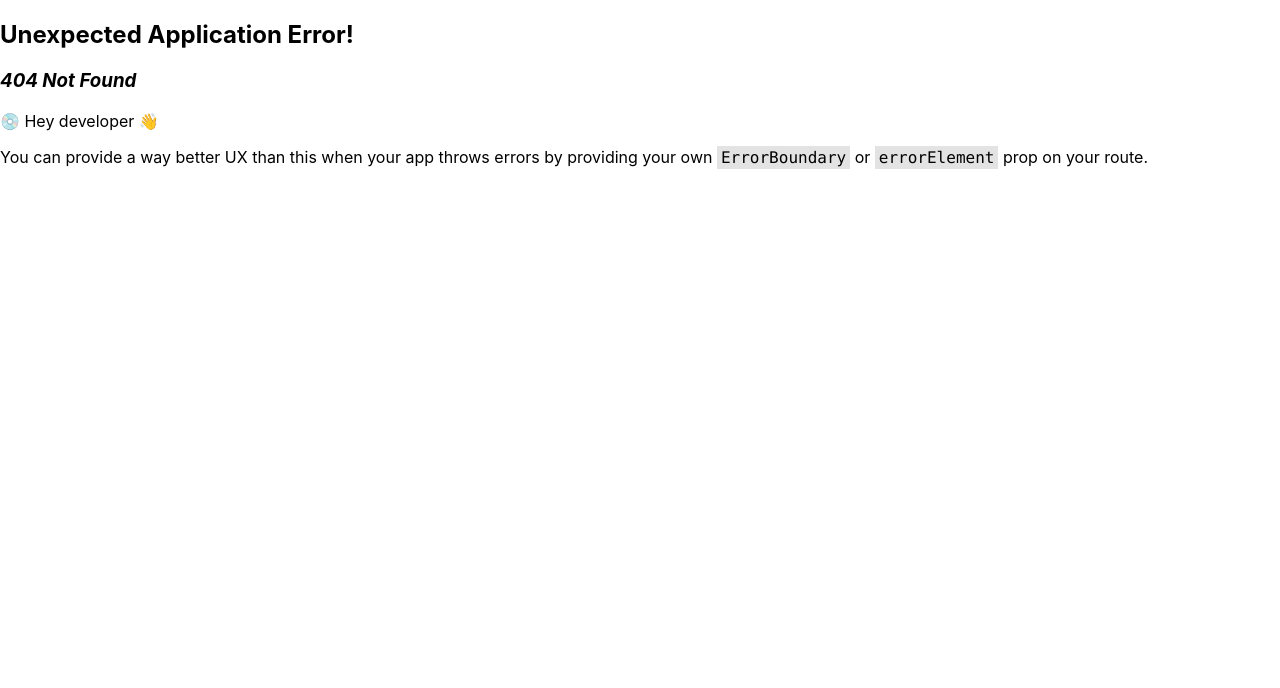
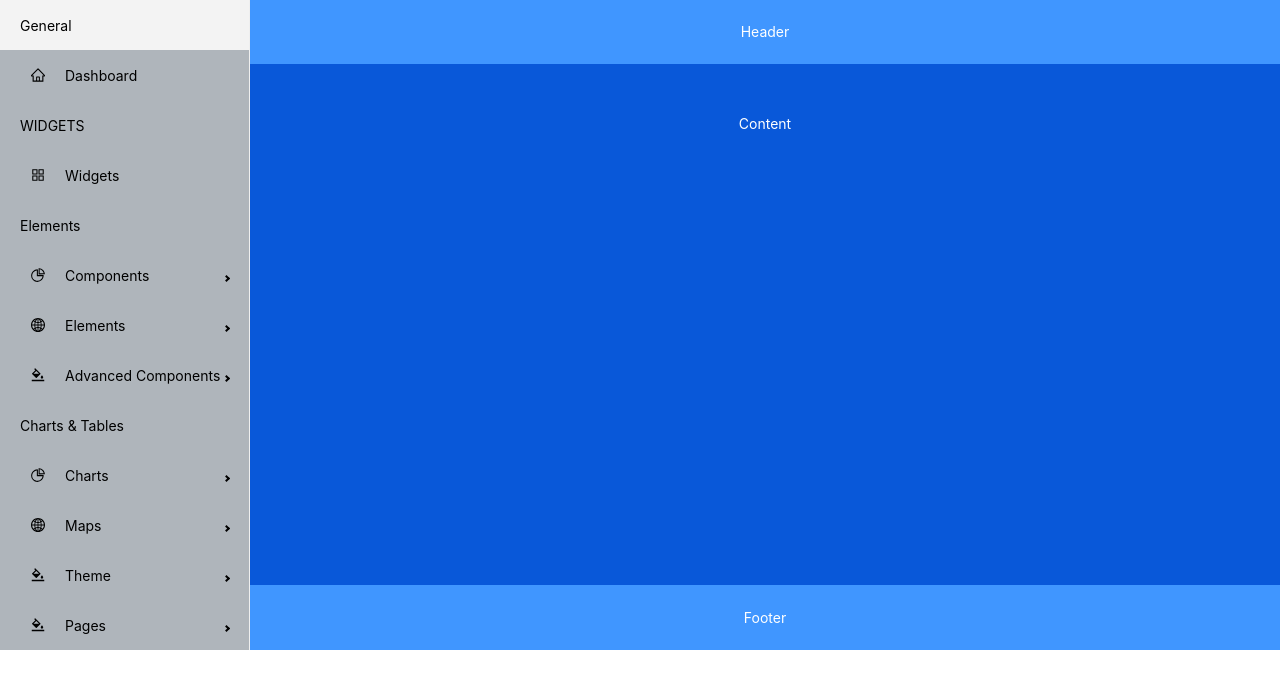
Before and after one commit to Dhanunjayanaidu/react-sample, a React (Create React App) app: page /home in a window 1280 px wide. Before the commit this address had no page. Shown: the top 688 px of the page. Built offline with nearby package versions, Linux system fonts and the light colour scheme.

Commit message:
added routes for the menu using react useNavigate hook

```diff
--- a/src/components/Menu/Menu.jsx
+++ b/src/components/Menu/Menu.jsx
@@ -1,4 +1,4 @@
-import React, { useState } from "react";
+import React from "react";
 import {
   AppstoreOutlined,
   DatabaseOutlined,
@@ -10,10 +10,11 @@ import {
   MailOutlined,
   //   MenuFoldOutlined,
   //   MenuUnfoldOutlined,
-  PieChartOutlined,
-  SettingOutlined,
+  // PieChartOutlined,
+  // SettingOutlined,
 } from "@ant-design/icons";
 import { Menu } from "antd";
+import { useNavigate } from "react-router-dom";
 
 function getItem(label, key, icon, children, type) {
   return {
@@ -28,26 +29,26 @@ function getItem(label, key, icon, children, type) {
 const items = [
   getItem(
     "MAIN",
-    "grp",
+    "grp1",
     null,
-    [getItem("Dashboard", "15", <HomeOutlined />)],
+    [getItem("Dashboard", "/dashboard", <HomeOutlined />)],
     "group"
   ),
   getItem(
     "WIDGETS",
-    "grp",
+    "grp2",
     null,
-    [getItem("Widgets", "16", <AppstoreOutlined />)],
+    [getItem("Widgets", "/home", <AppstoreOutlined />)],
     "group"
   ),
   getItem(
     "ELEMENTS",
-    "grp",
+    "grp3",
     null,
     [
       getItem("Components", "sub2", <DatabaseOutlined />, [
-        getItem("Option 5", "5"),
-        getItem("Option 6", "6"),
+        getItem("Option 5", "/option-five"),
+        getItem("Option 6", "/option-six"),
         getItem("Submenu", "sub3", null, [
           getItem("Option 7", "7"),
           getItem("Option 8", "8"),
@@ -85,14 +86,15 @@ const items = [
 
   getItem(
     "PAGES",
-    "grp",
+    "grp5",
     null,
     [getItem("Pages", "13", <GiftOutlined />), getItem("Option 14", "14")],
     "group"
   ),
 ];
 const MenuSet = () => {
-  const [collapsed] = useState(false);
+  const navigate = useNavigate();
+  // const [collapsed] = useState(false);
   // const toggleCollapsed = () => {
   //   setCollapsed(!collapsed);
   // };
@@ -118,6 +120,15 @@ const MenuSet = () => {
         theme="dark"
         // inlineCollapsed={collapsed}
         items={items}
+        // onClick={(info) => {
+        //   console.log(info.key);
+        // }}
+        onClick={({ key }) => {
+          if (key === "/") {
+          } else {
+            navigate(key);
+          }
+        }}
       />
     </div>
   );
--- a/src/pages/Home/Home.jsx
+++ b/src/pages/Home/Home.jsx
@@ -53,10 +53,16 @@ function Home() {
             <Sidebar>
               <Menu>
                 <MenuItem>General</MenuItem>
-                <MenuItem icon={<HomeOutlined />}> Dashboard</MenuItem>
+                <MenuItem key="/dashboard" icon={<HomeOutlined />}>
+                  {" "}
+                  Dashboard
+                </MenuItem>
 
                 <MenuItem>WIDGETS</MenuItem>
-                <MenuItem icon={<AppstoreOutlined />}> Widgets</MenuItem>
+                <MenuItem key="/home" icon={<AppstoreOutlined />}>
+                  {" "}
+                  Widgets
+                </MenuItem>
 
                 <MenuItem>Elements</MenuItem>
                 <SubMenu icon={<PieChartOutlined />} label="Components">
```
Also changed, not shown: src/index.js (+11 -2 lines).
